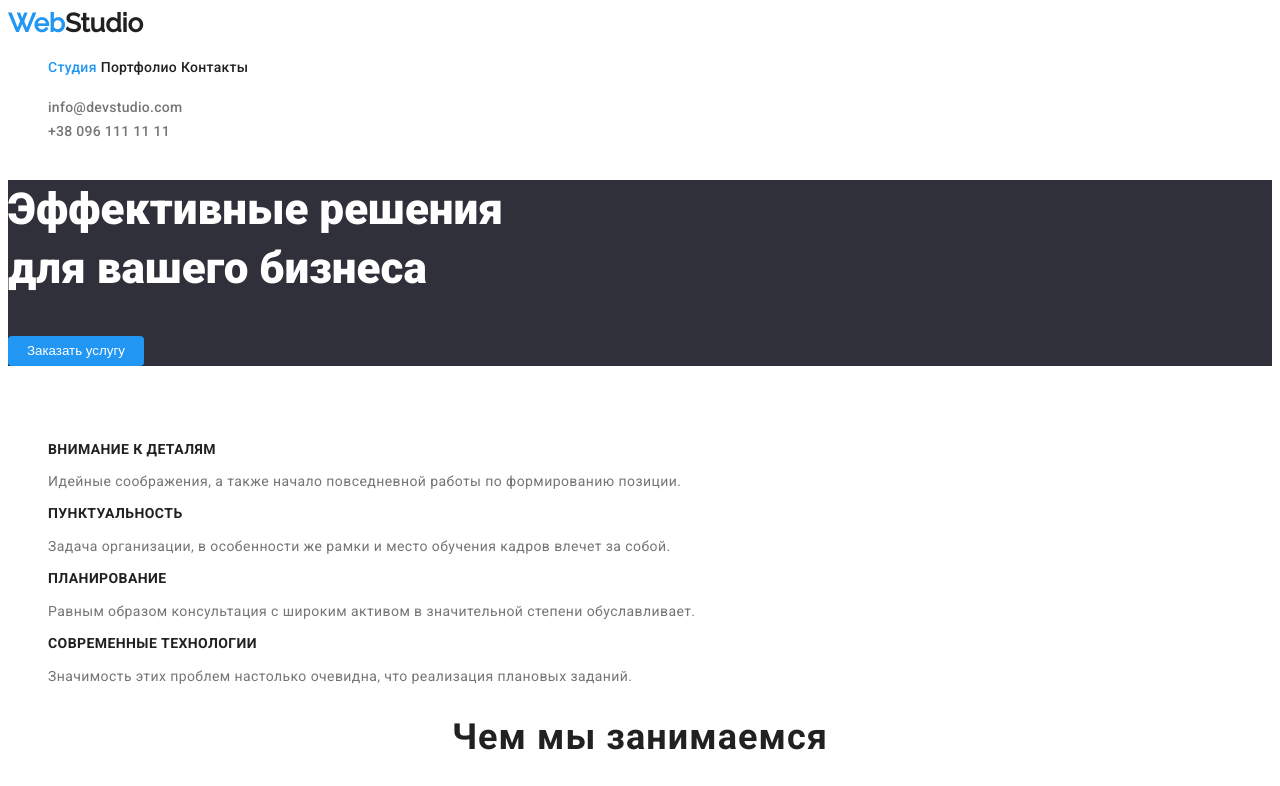
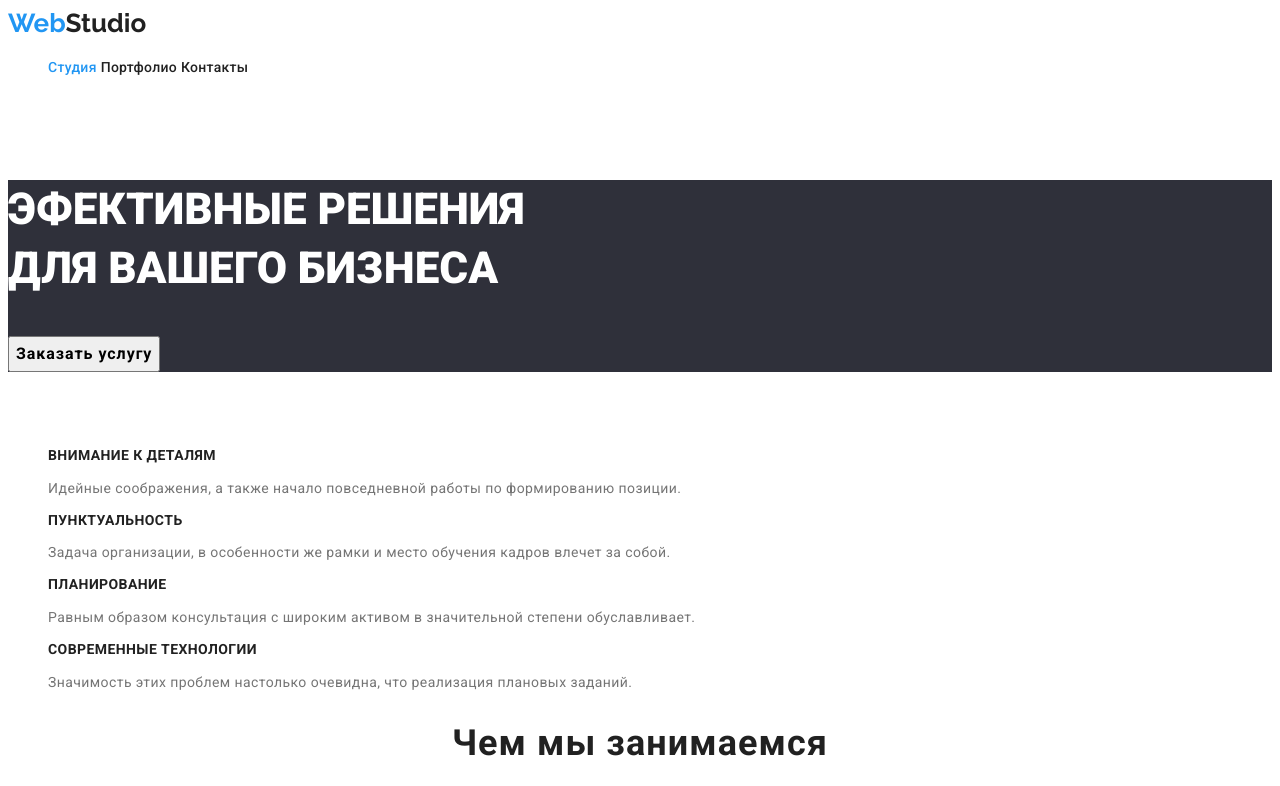
Before and after one commit to Serhii-Starostenko/hw-2, a plain HTML site: page index.html in a window 1280 px wide. Shown: the top 786 px of the page. Drawn offline with Linux system fonts and the light colour scheme.

Commit message:
Устранены замечания ментора
Устранены замечания ментора
Логотип ,шрифты кнопки.

```diff
--- a/css/styles.css
+++ b/css/styles.css
@@ -2,10 +2,11 @@
     --primary-text-color:rgba(117, 117, 117, 1);
     --title-text-color:rgba(33, 33, 33, 1);
     --accent-text-color:rgba(33, 150, 243, 1);
+--color-contacts-futter:rgba(255, 255, 255, 0.6);
     --background-color:#fff
 }
 body {
-    font-family: 'Roboto';
+    font-family: 'Roboto',sans-serif;
     font-style: normal;
     font-weight: 400;
     font-size: 16px;
@@ -86,7 +87,6 @@ color: var(--accent-text-color);
 .contacts{
     list-style: none;
 
-
 }
 .contacts:hover{
     color: var(--accent-text-color);
@@ -95,14 +95,17 @@ color: var(--accent-text-color);
     color: var(--accent-text-color);
 }
 .contact{
+
+color: var(--color-contacts-futter);
+
 font-family: 'Roboto';
 font-style: normal;
-font-weight: 500;
+font-weight: 400;
 font-size: 14px;
-line-height: 1.14;
-letter-spacing: 0.02em;
-text-decoration: none;
-color: var(--primary-text-color);
+line-height: 1.17;
+letter-spacing: 0.03em;
+
+/* color: rgba(255, 255, 255, 0.6); */
 
 }
 .contact:hover{
@@ -127,13 +130,15 @@ line-height: 1.36;
 color: var(--background-color);
 }
 .hero-button{
-background-color: var(--accent-text-color);
-height: 30px;
-width: 136px;
-border-radius: 4px;
-border:none;
+font-family: 'Roboto';
+font-style: normal;
+font-weight: 700;
+font-size: 16px;
+line-height: 1.88;
+text-align: center;
+letter-spacing: 0.06em;
 cursor: pointer;
-color: var(--background-color)
+
 }
 .hero-button:hover{
 color: var(--title-text-color);
@@ -330,10 +335,9 @@ line-height: 1.62;
 .progekt-list p {
 color: var(--primary-text-color);
 font-family: 'Roboto';
-font-style: normal;
-font-weight: 400;
 font-size: 16px;
 line-height:1.87;
+letter-spacing: 0.03em;
 }
 .progekt-list h3{
 color: var(--title-text-color);
@@ -342,4 +346,5 @@ font-style: normal;
 font-weight: 700;
 font-size: 18px;
 line-height: 2;
+letter-spacing: 0.06em;
 }
--- a/index.html
+++ b/index.html
@@ -7,10 +7,8 @@
     <title>Module 01</title>
 <link rel="preconnect" href="https://fonts.googleapis.com">
 <link rel="preconnect" href="https://fonts.gstatic.com" crossorigin>
-<link
-    href="https://fonts.googleapis.com/css2?family=Raleway:wght@200;500&family=Roboto:wght@400;500;700;900&display=swap"
+<link href="https://fonts.googleapis.com/css2?family=Raleway:wght@700&family=Roboto:wght@400;500;700;900&display=swap"
     rel="stylesheet">
-
     <link rel="stylesheet" href="./css/styles.css">
 </head>
 <body>
@@ -32,7 +30,7 @@
 <main>
 <!-- Герой -->
 <Section class="hero">
-    <h1 class="hero-title">Эффективные решения <br> для вашего бизнеса</h1>
+    <h1 class="hero-title">ЭФЕКТИВНЫЕ РЕШЕНИЯ <br> ДЛЯ ВАШЕГО БИЗНЕСА</h1>
     <button class="hero-button" type="button">Заказать услугу</button>
 </Section>
 <!-- Преимущества -->
```
